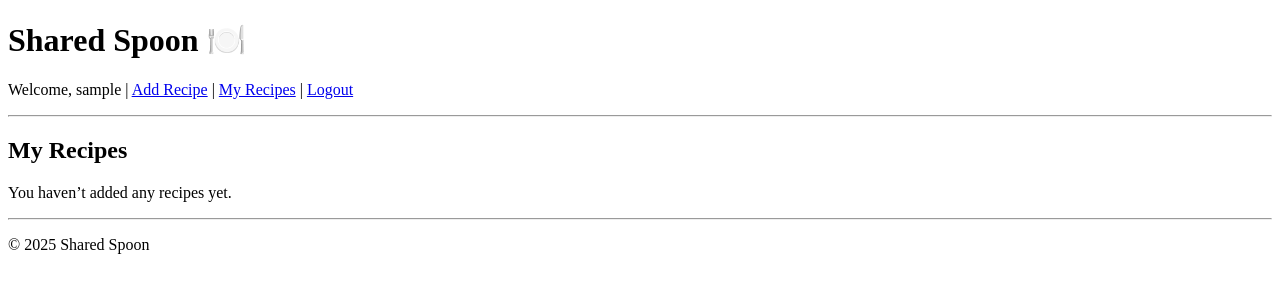
After one commit to martiiann/shared-spoon, a Django app: page /my-recipes/ in a window 1280 px wide. The commit adds this page. Shown: the top 300 px of the page. Run offline with Django 5.2, Linux system fonts and the light colour scheme; the visitor is signed in with stand-in values (Sample User, id 1); data that the repository does not hold is empty.

Commit message:
Add My Recipes view and navigation updates for logged-in users

```diff
--- a/recipes/models.py
+++ b/recipes/models.py
@@ -1,4 +1,5 @@
 from django.db import models
+from django.contrib.auth.models import User
 
 class Recipe(models.Model):
     CATEGORY_CHOICES = [
@@ -10,6 +11,7 @@ class Recipe(models.Model):
         ('snack', 'Snack'),
     ]
 
+    user = models.ForeignKey(User, on_delete=models.CASCADE)
     title = models.CharField(max_length=200)
     description = models.TextField()
     ingredients = models.TextField()
--- a/recipes/templates/recipes/base.html
+++ b/recipes/templates/recipes/base.html
@@ -9,14 +9,20 @@
     <header>
         <h1>Shared Spoon 🍽️</h1>
         {% if user.is_authenticated %}
-            <p>Welcome, {{ user.username }} | <a href="{% url 'logout' %}">Logout</a></p>
+            <p>
+                Welcome, {{ user.username }} |
+                <a href="{% url 'add_recipe' %}">Add Recipe</a> |
+                <a href="{% url 'my_recipes' %}">My Recipes</a> |
+                <a href="{% url 'logout' %}">Logout</a>
+            </p>
         {% else %}
-            <a href="{% url 'login' %}">Login</a> |
-            <a href="{% url 'register' %}">Register</a>
+            <p>
+                <a href="{% url 'login' %}">Login</a> |
+                <a href="{% url 'register' %}">Register</a>
+            </p>
         {% endif %}
         <hr>
     </header>
-
 
     {% block content %}
     {% endblock %}
--- /dev/null
+++ b/recipes/templates/recipes/my_recipes.html
@@ -0,0 +1,21 @@
+{% extends "recipes/base.html" %}
+
+{% block content %}
+  <h2>My Recipes</h2>
+
+  {% if recipes %}
+    {% for recipe in recipes %}
+      <div>
+        <h3>{{ recipe.title }}</h3>
+        <p><strong>Category:</strong> {{ recipe.category }}</p>
+        <p>{{ recipe.description }}</p>
+        {% if recipe.image %}
+          <img src="{{ recipe.image.url }}" alt="{{ recipe.title }}" width="300">
+        {% endif %}
+        <hr>
+      </div>
+    {% endfor %}
+  {% else %}
+    <p>You haven’t added any recipes yet.</p>
+  {% endif %}
+{% endblock %}
--- a/recipes/urls.py
+++ b/recipes/urls.py
@@ -3,5 +3,7 @@ from . import views
 
 urlpatterns = [
     path('', views.index, name='index'),
-    path('register/', views.register, name='register'),  # 👈 add this line
+    path('register/', views.register, name='register'),
+    path('add/', views.add_recipe, name='add_recipe'),
+    path('my-recipes/', views.my_recipes, name='my_recipes'),
 ]
--- a/recipes/views.py
+++ b/recipes/views.py
@@ -1,6 +1,8 @@
 from django.shortcuts import render, redirect
+from django.contrib.auth.forms import UserCreationForm
+from django.contrib.auth.decorators import login_required
 from .models import Recipe
-from django.contrib.auth.forms import UserCreationForm
+from .forms import RecipeForm
 
 def index(request):
     recipes = Recipe.objects.all().order_by('-created_at')
@@ -11,7 +13,25 @@ def register(request):
         form = UserCreationForm(request.POST)
         if form.is_valid():
             form.save()
-            return redirect('login')  # redirect to login after registering
+            return redirect('login')
     else:
         form = UserCreationForm()
     return render(request, 'registration/register.html', {'form': form})
+
+@login_required
+def add_recipe(request):
+    if request.method == 'POST':
+        form = RecipeForm(request.POST, request.FILES)
+        if form.is_valid():
+            recipe = form.save(commit=False)
+            recipe.user = request.user
+            recipe.save()
+            return redirect('index')
+    else:
+        form = RecipeForm()
+    return render(request, 'recipes/add_recipe.html', {'form': form})
+
+@login_required
+def my_recipes(request):
+    recipes = Recipe.objects.filter(user=request.user).order_by('-created_at')
+    return render(request, 'recipes/my_recipes.html', {'recipes': recipes})
```
Also changed, not shown: recipes/forms.py (added, +7 -0 lines), recipes/migrations/0002_recipe_user.py (added).
